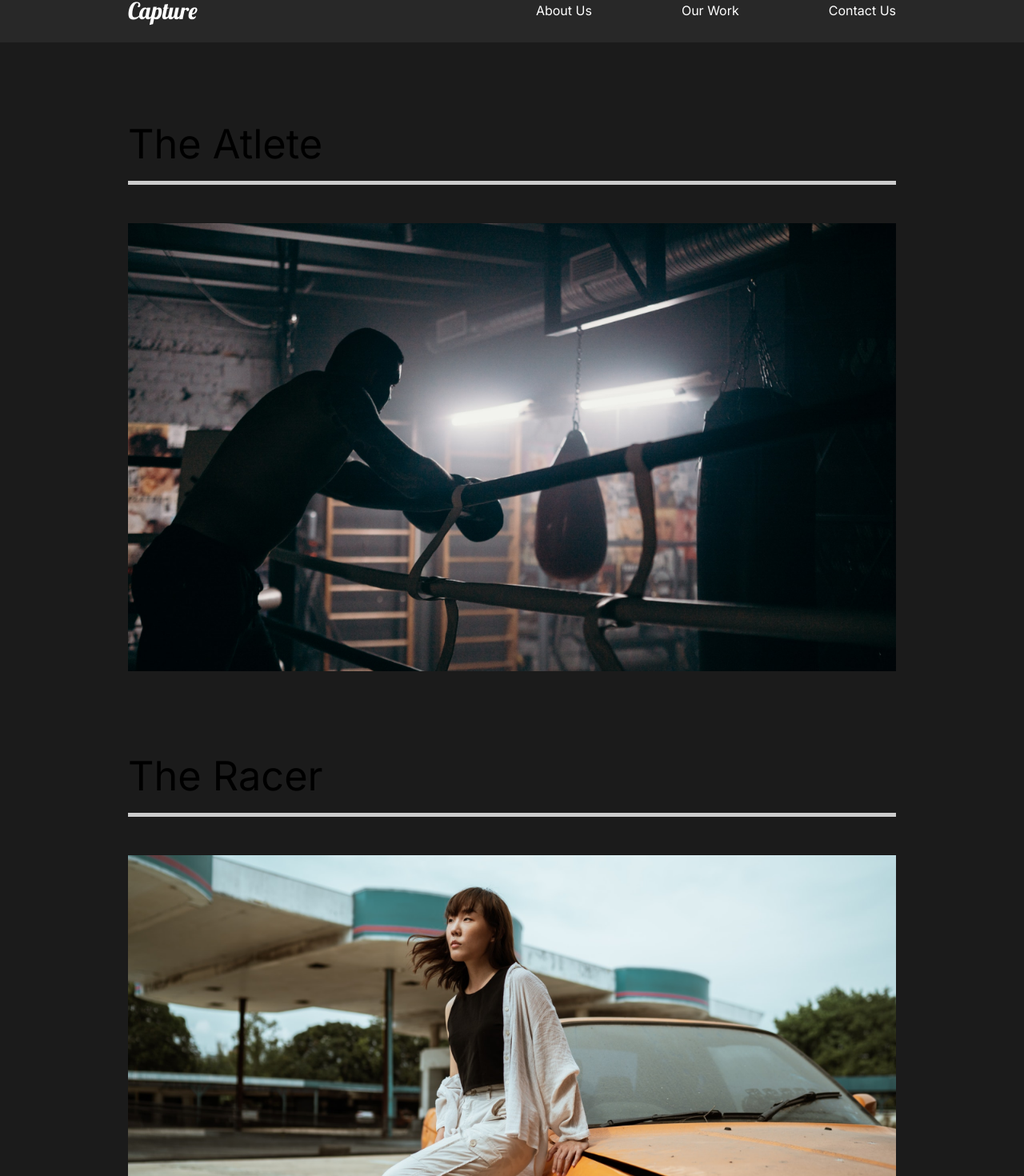
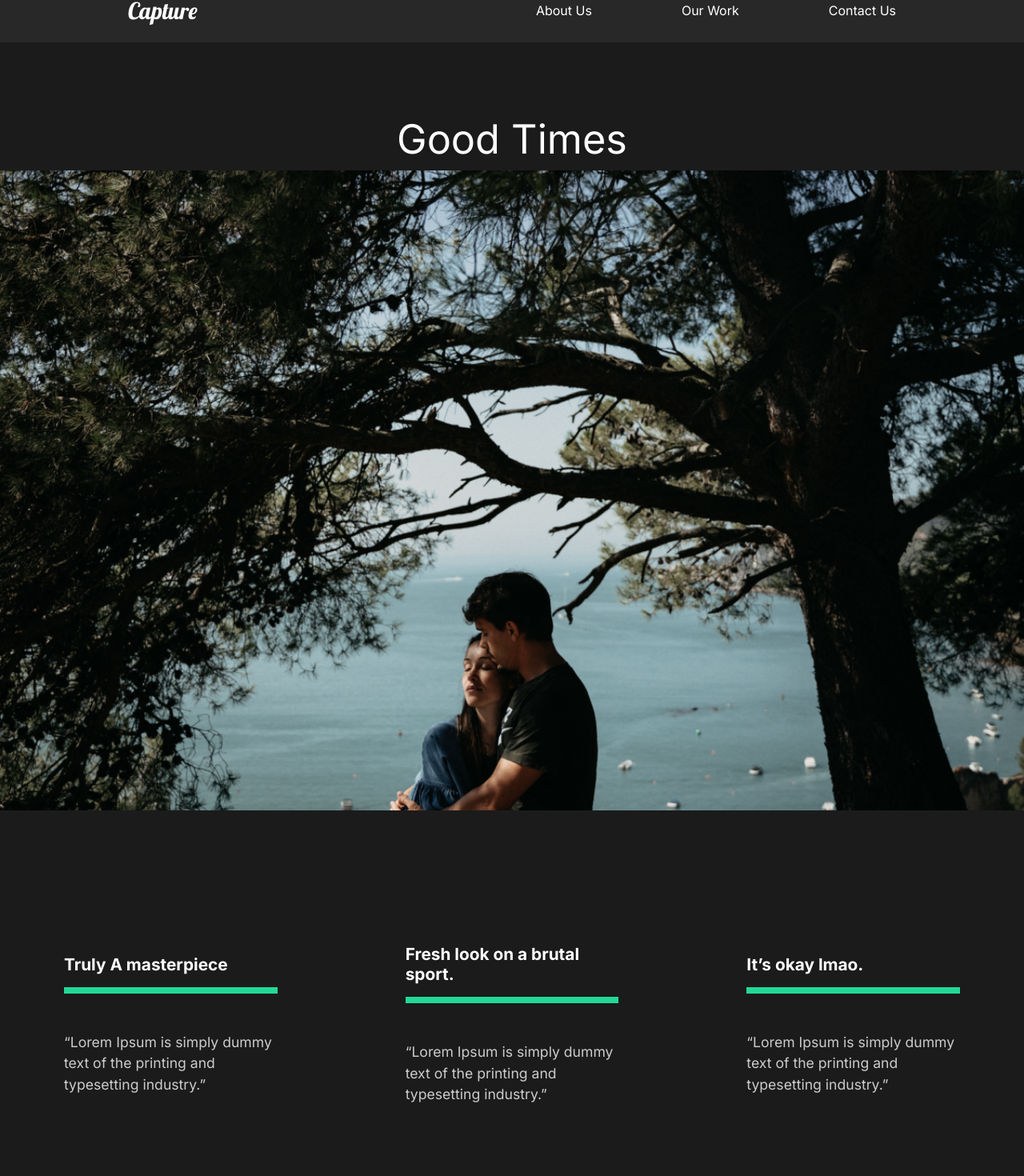
Before and after one commit to shunnpyaepyaeaung/capture, a React (Create React App) app: page /work/good-times in a window 1280 px wide. Shown: the part 27-1497 px from the top of the page at 80% size. Built offline with nearby package versions, Linux system fonts and the light colour scheme.

Commit message:
Movie Detail

```diff
--- a/src/App.jsx
+++ b/src/App.jsx
@@ -1,10 +1,11 @@
 import React from "react";
 import AboutUs from "./pages/AboutUs";
-import GlobalStyle from "./components/GlobalStyle";
+import GlobalStyle from "../src/components/GlobalStyle";
 import Nav from "./components/Nav";
 import { BrowserRouter as Router, Switch, Route } from "react-router-dom";
 import OurWork from "./pages/OurWork";
 import ContactUs from "./pages/ContactUs";
+import MovieDetail from "./pages/MovieDetail";
 
 const App = () => {
   return (
@@ -15,8 +16,11 @@
         <Route path="/" exact>
           <AboutUs />
         </Route>
-        <Route path="/work">
+        <Route path="/work" exact>
           <OurWork />
+        </Route>
+        <Route path="/work/:id">
+          <MovieDetail />
         </Route>
         <Route path="/contact">
           <ContactUs />
--- /dev/null
+++ b/src/components/Award.jsx
@@ -0,0 +1,31 @@
+import React from "react";
+
+import styled from "styled-components";
+
+const Award = ({ title, description }) => {
+  return (
+    <AwardStyle>
+      <h3>{title}</h3>
+      <div className="line"></div>
+      <p>{description}</p>
+    </AwardStyle>
+  );
+};
+
+const AwardStyle = styled.div`
+  padding: 5rem;
+  h3 {
+    font-size: 1.3rem;
+  }
+  .line {
+    width: 100%;
+    background: #23d997;
+    height: 0.5rem;
+    margin: 1rem 0rem;
+  }
+  p {
+    padding: 2rem 0rem;
+  }
+`;
+
+export default Award;
--- /dev/null
+++ b/src/movieState.js
@@ -0,0 +1,80 @@
+import athlete from "./img/athlete-small.png";
+import goodtimes from "./img/goodtimes-small.png";
+import theracer from "./img/theracer-small.png";
+import athlete2 from "./img/athlete2.png";
+import goodtimes2 from "./img/good-times2.jpg";
+import theracer2 from "./img/the-racer2.jpg";
+
+export const MovieState = () => {
+  return [
+    {
+      title: "The Athlete",
+      mainImg: athlete,
+      secondaryImg: athlete2,
+      url: "/work/the-athlete",
+      awards: [
+        {
+          title: "Truly A masterpiece",
+          description:
+            "“Lorem Ipsum is simply dummy text of the printing and typesetting industry.”",
+        },
+        {
+          title: "Fresh look on a brutal sport.",
+          description:
+            "“Lorem Ipsum is simply dummy text of the printing and typesetting industry.”",
+        },
+        {
+          title: "It’s okay lmao.",
+          description:
+            "“Lorem Ipsum is simply dummy text of the printing and typesetting industry.”",
+        },
+      ],
+    },
+    {
+      title: "Good Times",
+      mainImg: goodtimes,
+      url: "/work/good-times",
+      secondaryImg: goodtimes2,
+      awards: [
+        {
+          title: "Truly A masterpiece",
+          description:
+            "“Lorem Ipsum is simply dummy text of the printing and typesetting industry.”",
+        },
+        {
+          title: "Fresh look on a brutal sport.",
+          description:
+            "“Lorem Ipsum is simply dummy text of the printing and typesetting industry.”",
+        },
+        {
+          title: "It’s okay lmao.",
+          description:
+            "“Lorem Ipsum is simply dummy text of the printing and typesetting industry.”",
+        },
+      ],
+    },
+    {
+      title: "The Racer",
+      mainImg: theracer,
+      url: "/work/the-racer",
+      secondaryImg: theracer2,
+      awards: [
+        {
+          title: "Truly A masterpiece",
+          description:
+            "“Lorem Ipsum is simply dummy text of the printing and typesetting industry.”",
+        },
+        {
+          title: "Fresh look on a brutal sport.",
+          description:
+            "“Lorem Ipsum is simply dummy text of the printing and typesetting industry.”",
+        },
+        {
+          title: "It’s okay lmao.",
+          description:
+            "“Lorem Ipsum is simply dummy text of the printing and typesetting industry.”",
+        },
+      ],
+    },
+  ];
+};
--- /dev/null
+++ b/src/pages/MovieDetail.jsx
@@ -0,0 +1,81 @@
+import React, { useState, useEffect } from "react";
+import styled from "styled-components";
+import { useHistory } from "react-router-dom";
+import { MovieState } from "../movieState";
+import Award from "../components/Award";
+
+const MovieDetail = () => {
+  const history = useHistory();
+  const url = history.location.pathname;
+  const [movies, setMovies] = useState(MovieState);
+  const [movie, setMovie] = useState(null);
+
+  useEffect(() => {
+    const currentMovie = movies.filter((stateMovie) => stateMovie.url === url);
+    setMovie(currentMovie[0]);
+  }, [movies, url]);
+  return (
+    <>
+      {movie && (
+        <Details>
+          <HeadLine>
+            <h2>{movie.title}</h2>
+            <img src={movie.mainImg} alt="movie" />
+          </HeadLine>
+          <Awards>
+            {movie.awards.map((award) => (
+              <Award
+                title={award.title}
+                description={award.description}
+                key={award.title}
+              />
+            ))}
+          </Awards>
+          <ImageDisplay>
+            <img src={movie.secondaryImg} alt="movie" />
+          </ImageDisplay>
+        </Details>
+      )}
+    </>
+  );
+};
+
+const Details = styled.div`
+  color: white;
+`;
+
+const HeadLine = styled.div`
+  min-height: 90vh;
+  padding-top: 20vh;
+  position: relative;
+  h2 {
+    position: absolute;
+    top: 10%;
+    left: 50%;
+    transform: translate(-50%, -10%);
+  }
+  img {
+    width: 100%;
+    height: 100vh;
+    object-fit: cover;
+  }
+`;
+
+const Awards = styled.div`
+  min-height: 50vh;
+  display: flex;
+  margin: 5rem 0rem;
+  align-items: center;
+  justify-content: space-around;
+`;
+
+const ImageDisplay = styled.div`
+  min-height: 50vh;
+  img {
+    width: 100%;
+    height: 100vh;
+    object-fit: cover;
+  }
+`;
+
+export default MovieDetail;
--- a/src/pages/OurWork.jsx
+++ b/src/pages/OurWork.jsx
@@ -11,21 +11,21 @@
       <Movie>
         <h2>The Atlete</h2>
         <div className="line"></div>
-        <Link>
+        <Link to="/work/the-athlete">
           <img src={athlete} alt="Athlete Photo" />
         </Link>
       </Movie>
       <Movie>
         <h2>The Racer</h2>
         <div className="line"></div>
-        <Link>
+        <Link to="/work/the-racer">
           <img src={theracer} alt="Racer Photo" />
         </Link>
       </Movie>
       <Movie>
         <h2>Good Times</h2>
         <div className="line"></div>
-        <Link>
+        <Link to="/work/good-times">
           <img src={goodtimes} alt="Goodtimes Photo" />
         </Link>
       </Movie>
@@ -51,7 +51,7 @@
   }
   img {
     width: 100%;
-    height: 70vh;
+    height: 100vh;
     object-fit: cover;
   }
 `;
```
Also changed, not shown: src/components/GlobalStyle.js (renamed from src/components/GlobalStyle.jsx).
